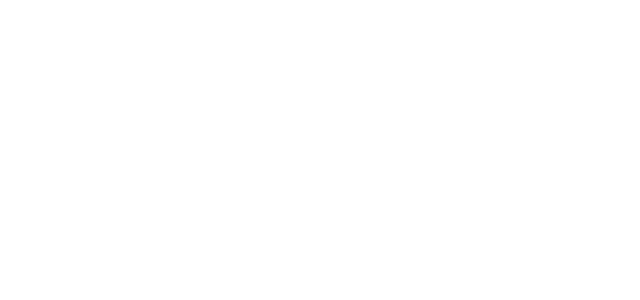
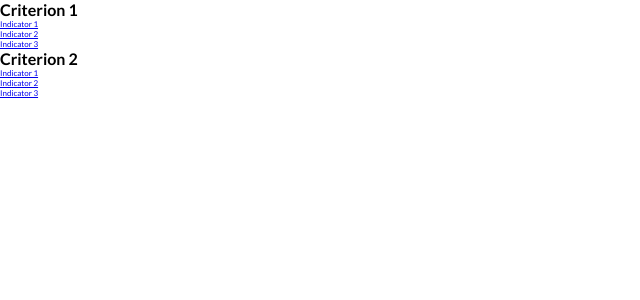
Before and after one commit to roshanrajeev/naac_automation_client, a React (Create React App) app: page /criteria in a window 1280 px wide. Before the commit this address had no page. Shown: the top 300 px of the page, without its empty margins (0-640 px from the left). Built offline with nearby package versions, Linux system fonts and the light colour scheme.

Commit message:
Minor Changes

```diff
--- a/src/App.js
+++ b/src/App.js
@@ -4,18 +4,19 @@ import Editor from "./pages/editor/Editor"
 import Home from "./pages/home/Home"
 import Login from "./pages/login/Login"
 import Register from "./pages/register/Register"
-import KeyIndicator from "./pages/criteria/KeyIndicator"
+import KeyIndicator from "./pages/keyIndicator/KeyIndicator"
 import Preview from "./pages/preview/Preview"
+import Criteria from "./pages/criteria/Criteria"
 
 const App = () => {
     return (
         <div>
             <Routes>
-                {/* <Route path="/" element={<Home/>}/> */}
                 <Route path="/login" element={<Login />} />
                 <Route path="/register" element={<Register />} />
                 {/* <Route path="/editor" element={<Editor/>}/> */}
-                <Route path="/indicator" element={<KeyIndicator />} />
+                <Route path="/criteria" element={<Criteria/>}/>
+                <Route path="/indicator/:id" element={<KeyIndicator />} />
                 <Route path="/preview/:id" element={<Preview />} />
             </Routes>
         </div>
--- a/src/components/editor2/Editor.js
+++ b/src/components/editor2/Editor.js
@@ -21,6 +21,8 @@ export class Editor extends Component {
                         type="text"
                         label="Title"
                         placeholder="Enter Heading"
+                        onChange={this.props.changeTitle}
+                        value={this.props.title}
                     />
                 </div>
 
--- a/src/components/header/Header.js
+++ b/src/components/header/Header.js
@@ -14,7 +14,7 @@ class Header extends Component {
                             <Link to="#">Home</Link>
                         </li>
                         <li className={styles.link}>
-                            <Link to="#">Criteria</Link>
+                            <Link to="/criteria">Criteria</Link>
                         </li>
                         <li className={styles.link}>
                             <Link to="#">Profile</Link>
--- /dev/null
+++ b/src/pages/criteria/Criteria.js
@@ -0,0 +1,39 @@
+import React, { Component } from 'react'
+import { Link } from 'react-router-dom'
+import styles from "./Criteria.module.scss"
+
+export class Criteria extends Component {
+  render() {
+    return (
+      <div>
+        <div className={styles.criterion}>
+            <h1 className={styles.title}>Criterion 1</h1>
+            <div className={styles.indicator}>
+                <Link className={styles.indicatorName} to="/indicator/1">Indicator 1</Link>
+            </div>
+            <div className={styles.indicator}>
+                <Link className={styles.indicatorName} to="/indicator/2">Indicator 2</Link>
+            </div>
+            <div className={styles.indicator}>
+                <Link className={styles.indicatorName} to="/indicator/3">Indicator 3</Link>
+            </div>
+        </div>
+
+        <div className={styles.criterion}>
+            <h1 className={styles.title}>Criterion 2</h1>
+            <div className={styles.indicator}>
+                <Link className={styles.indicatorName} to="/indicator/4">Indicator 1</Link>
+            </div>
+            <div className={styles.indicator}>
+                <Link className={styles.indicatorName} to="/indicator/5">Indicator 2</Link>
+            </div>
+            <div className={styles.indicator}>
+                <Link className={styles.indicatorName} to="/indicator/6">Indicator 3</Link>
+            </div>
+        </div>
+      </div>
+    )
+  }
+}
+
+export default Criteria
--- a/src/pages/criteria/KeyIndicator.js
+++ b/src/pages/keyIndicator/KeyIndicator.js
@@ -10,15 +10,14 @@ import Editor from "../../components/editor2/Editor"
 
 import styles from "./KeyIndicator.module.scss"
 import toDocx from "../../utils/toDocx"
+import withRouter from "../../utils/withRouter"
 
 class KeyIndicator extends Component {
-    static defaultProps = {
-        id: 1
-    }
     constructor(props) {
         super(props)
 
         this.state = {
+            title: "",
             sections: []
         }
 
@@ -30,11 +29,12 @@ class KeyIndicator extends Component {
         this.handleParagraphAdd = this.handleParagraphAdd.bind(this)
         this.handleImageChange = this.handleImageChange.bind(this)
         this.handleTextChange = this.handleTextChange.bind(this)
+        this.handleTitleChange = this.handleTitleChange.bind(this)
     }
 
     componentDidMount() {
-        console.log(this.props.id)
-        const json = window.localStorage.getItem(this.props.id)
+        const { id } = this.props.params
+        const json = window.localStorage.getItem(id)
         const sections = JSON.parse(json) || []
         this.setState({ sections })
         console.log(sections)
@@ -56,7 +56,7 @@ class KeyIndicator extends Component {
 
     handleDocSave() {
         console.log("saving...")
-        window.localStorage.setItem(this.props.id, JSON.stringify(this.state.sections))
+        window.localStorage.setItem(this.props.params.id, JSON.stringify(this.state.sections))
     }
 
     handleDocPreview() {
@@ -175,6 +175,10 @@ class KeyIndicator extends Component {
         )
     }
 
+    handleTitleChange(e) {
+        this.setState({title: e.target.value})
+    }
+
     render() {
         return (
             <>
@@ -186,7 +190,9 @@ class KeyIndicator extends Component {
                         <div className={styles.contentContainer}>
                             <div className={styles.editorContainer}>
                                 <Editor
+                                    title={this.state.title}
                                     sections={this.state.sections}
+                                    changeTitle={this.handleTitleChange}
                                     changeImage={this.handleImageChange}
                                     changeText={this.handleTextChange}
                                     addParagraph={this.handleParagraphAdd}
@@ -199,7 +205,7 @@ class KeyIndicator extends Component {
                                 <Control
                                     downloadDoc={this.handleDocDownload}
                                     saveDoc={this.handleDocSave}
-                                    id={this.props.id}
+                                    id={this.props.params.id}
                                 />
                             </div>
                         </div>
@@ -210,4 +216,4 @@ class KeyIndicator extends Component {
     }
 }
 
-export default KeyIndicator
+export default withRouter(KeyIndicator)
```
Also changed, not shown: src/pages/criteria/Criteria.module.scss (added), src/pages/keyIndicator/KeyIndicator.module.scss (renamed from src/pages/criteria/KeyIndicator.module.scss).
